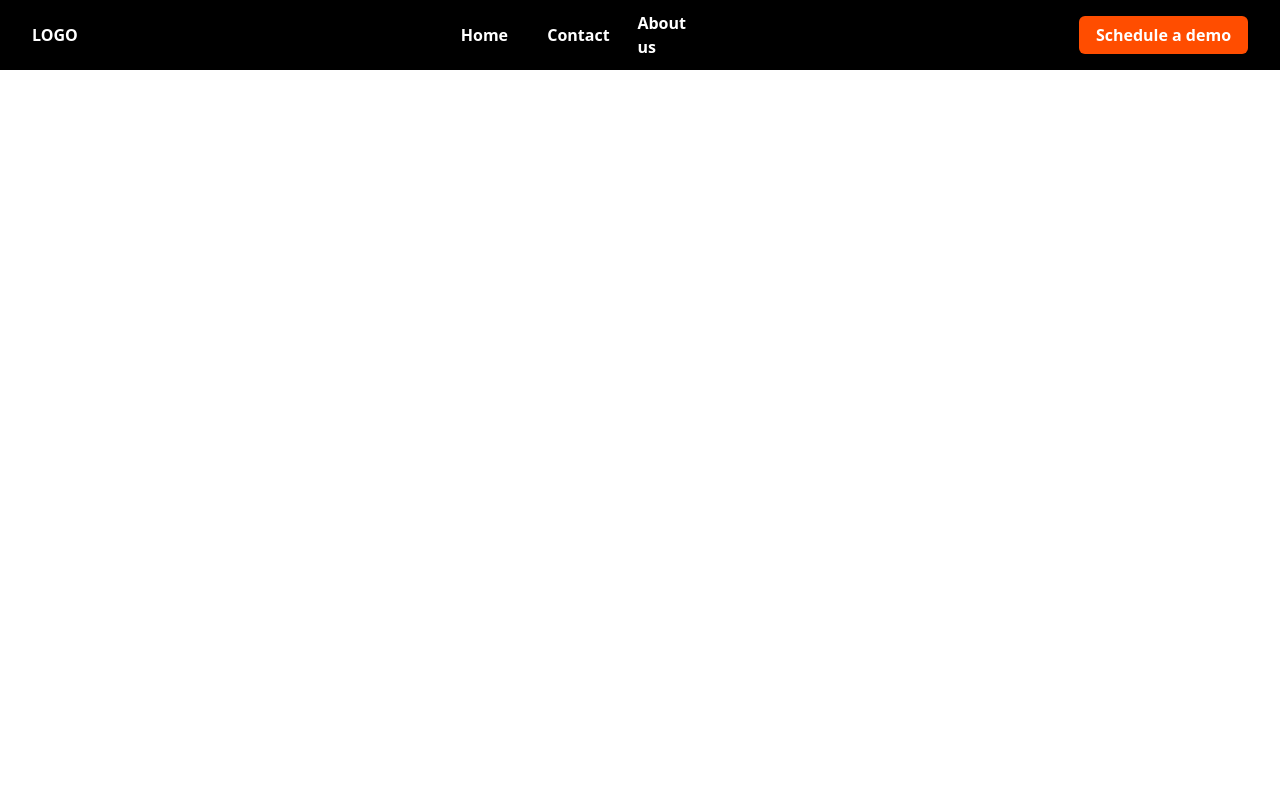
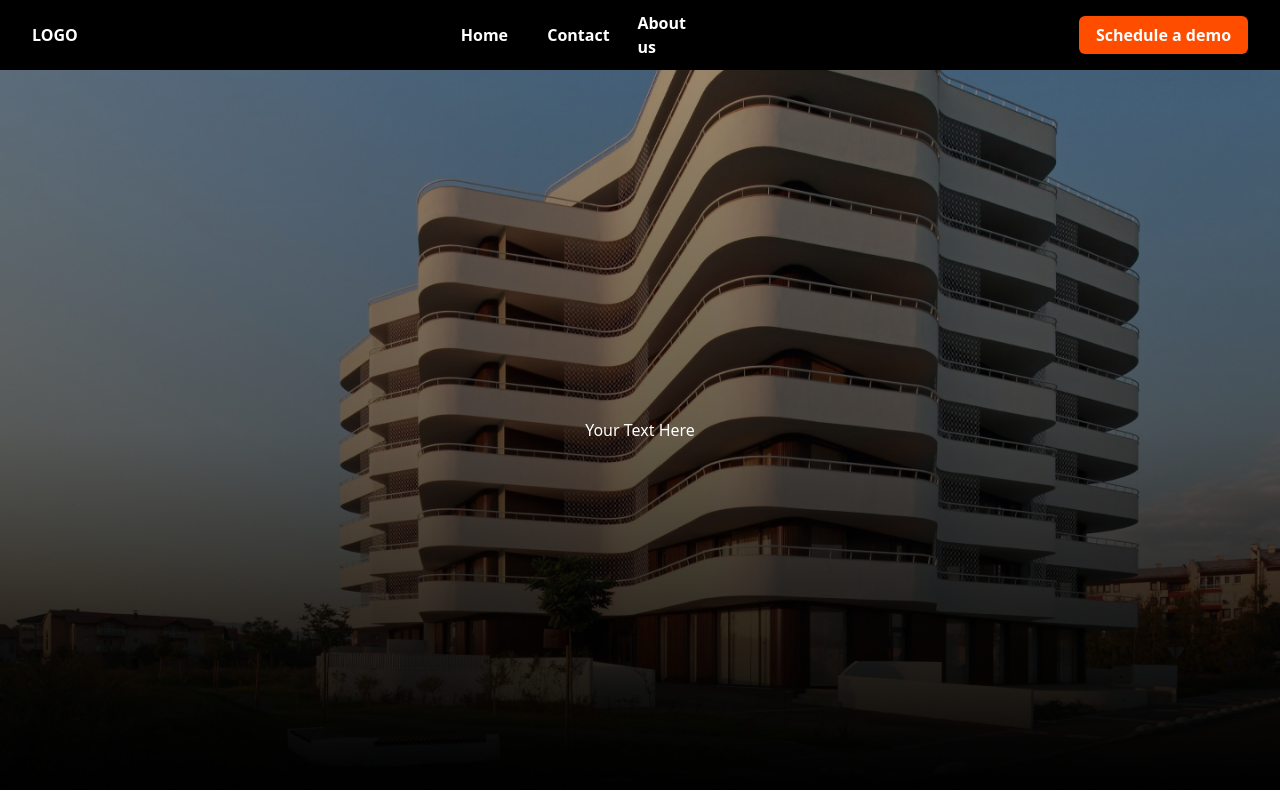
Before and after one commit to DinMSC/smart-home, a React (Vite) app in the folder fronted/: page / in a window 1280 px wide. Built offline with nearby package versions, Linux system fonts and the light colour scheme.

Commit message:
added photo

```diff
--- a/fronted/src/App.tsx
+++ b/fronted/src/App.tsx
@@ -1,9 +1,12 @@
+import HomePage from './pages/HomePage';
 import PageLayout from './pages/PageLayout';
 
 function App() {
   return (
     <div>
-      <PageLayout />
+      <PageLayout>
+        <HomePage />
+      </PageLayout>
     </div>
   );
 }
--- /dev/null
+++ b/fronted/src/pages/HomePage.tsx
@@ -0,0 +1,16 @@
+const HomePage = () => {
+  return (
+    <div className='relative'>
+      <img
+        src='../../public/Frame 26085865.png'
+        alt='Description of the image'
+        className='w-full'
+      />
+      <h1 className='absolute top-1/2 left-1/2 transform -translate-x-1/2 -translate-y-1/2 text-white'>
+        Your Text Here
+      </h1>
+    </div>
+  );
+};
+
+export default HomePage;
```
Also changed, not shown: fronted/public/Frame 26085865.png (added).
